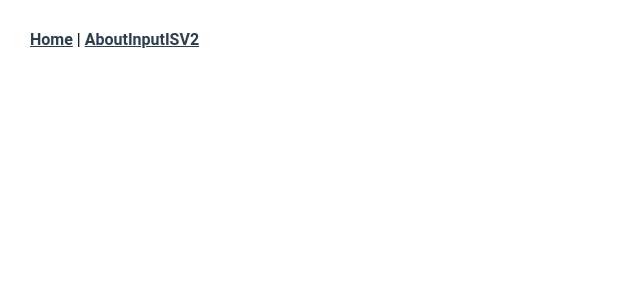
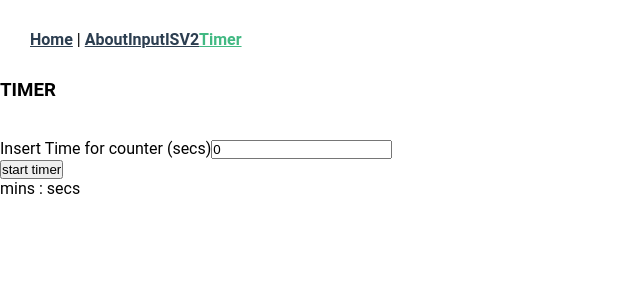
Before and after one commit to mohit2314/VueJs-concepts, a Vue app: page /#/timer in a window 1280 px wide. Shown: the top 300 px of the page, without its empty margins (0-640 px from the left). Built offline with nearby package versions, Linux system fonts and the light colour scheme.

Commit message:
timer component

```diff
--- a/package.json
+++ b/package.json
@@ -12,6 +12,7 @@
     "register-service-worker": "^1.7.1",
     "vue": "^3.0.0",
     "vue-router": "^4.0.0-0",
+    "vue2-transitions": "^0.3.0",
     "vuex": "^4.0.0-0"
   },
   "devDependencies": {
--- a/src/App.vue
+++ b/src/App.vue
@@ -4,6 +4,7 @@
     <router-link to="/about">About</router-link>
     <router-link to="/input">Input</router-link>
     <router-link to="/isv2">ISV2</router-link>
+    <router-link to="/timer">Timer</router-link>
 
 
   </div>
--- /dev/null
+++ b/src/components/Timer.vue
@@ -0,0 +1,56 @@
+<template>
+  <div>
+    <h3>TIMER</h3>
+    <br />
+    <br />
+    <div>
+      <label for="time">Insert Time for counter (secs)</label>
+      <input id="time" type="number" v-model="time" />
+    </div>
+
+    <button @click="startTimer">start timer</button>
+    <div>
+      <span>{{ mins }} mins</span> : <span>{{ secs }} secs</span>
+    </div>
+  </div>
+</template>
+
+<script>
+export default {
+  data() {
+    return {
+      mins: null,
+      secs: null,
+      time: 0,
+    };
+  },
+
+  computed: {
+    createTimer() {
+      this.tick();
+      setInterval(this.tick, 1000);
+    },
+    tick() {
+      var timerInterval = setInterval(() => {
+        this.mins = Math.trunc(this.time / 60)
+          .toString()
+          .padStart(2, "0");
+        this.secs = this.time % 60;
+
+        if (this.time === 0) {
+          clearInterval(timerInterval);
+        }
+        this.time--;
+
+      }, 1000);
+    },
+  },
+  methods: {
+    startTimer() {
+      this.createTimer;
+    },
+  },
+};
+</script>
+
+<style></style>
--- a/src/router/index.ts
+++ b/src/router/index.ts
@@ -24,7 +24,12 @@ const routes: Array<RouteRecordRaw> = [
     path: '/isv2',
     name:'Isv',
     component:()=>import ('../views/Isv2.vue'),
-  }
+  },
+  {
+    path: '/timer',
+    name:'Timer',
+    component:()=>import ('../components/Timer.vue'),
+  },
 ]
 
 const router = createRouter({
```
Also changed, not shown: 1 other file (tests, documents, lock files or other folders).
